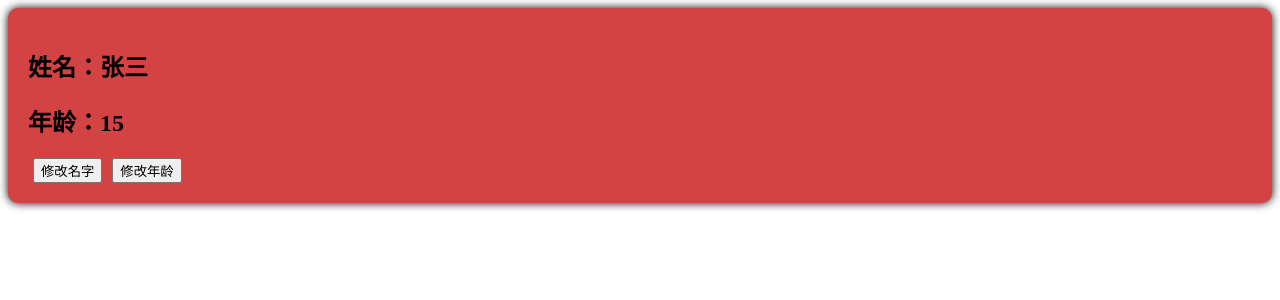
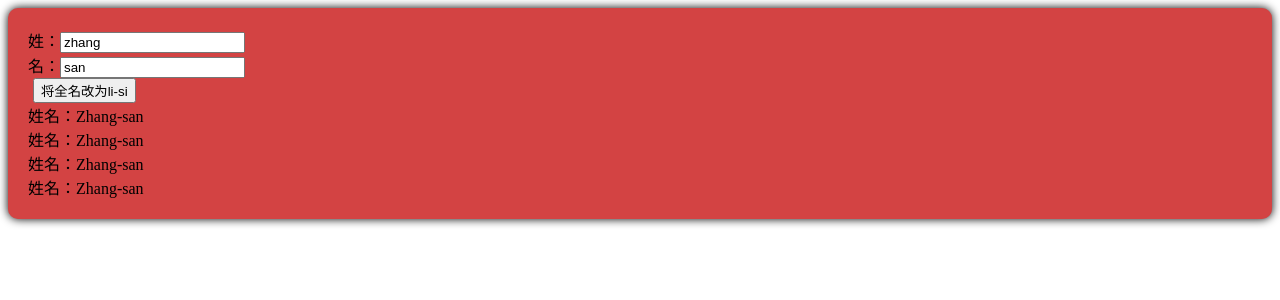
Before and after one commit to Water-blue7/vue3-learn, a Vue app in the folder hello_vue3/: page / in a window 1280 px wide. Shown: the top 300 px of the page. Built offline with nearby package versions, Linux system fonts and the light colour scheme.

Commit message:
computed 计算属性，只读，可读可写

```diff
--- a/hello_vue3/src/components/Person.vue
+++ b/hello_vue3/src/components/Person.vue
@@ -1,32 +1,38 @@
 <template>
     <div class="person">
-        <h2>姓名：{{ person.name }}</h2>
-        <h2>年龄：{{ person.age }}</h2>
-        <button @click="changeName">修改名字</button>
-        <button @click="changeAge">修改年龄</button>
+        姓：<input type="text" v-model="firstName"><br>
+        名：<input type="text" v-model="lastName"><br>
+        <button @click="changeFullName">将全名改为li-si</button><br>
+        姓名：<span>{{ fullName }}</span><br>
+        姓名：<span>{{ fullName }}</span><br>
+        姓名：<span>{{ fullName }}</span><br>
+        姓名：<span>{{ fullName }}</span><br>
     </div>
 </template>
 
 <script lang="ts" setup name="Person">
-// toRefs:把reactive定义的对象中的每一组k:y转成ref
-import { reactive, toRefs } from 'vue'
+import { ref, computed } from 'vue';
 
-let person = reactive({
-    name: '张三',
-    age: 15
+let firstName = ref('zhang')
+let lastName = ref('san')
+// 这样定义的fullName是一个计算属性，而且是只读的
+// let fullName = computed(() => {
+//     return firstName.value.slice(0, 1).toUpperCase() + firstName.value.slice(1) + '-' + lastName.value
+// })
+// 这样定义的fullName是一个计算属性，而且可读可写
+let fullName = computed({
+    get() {
+        return firstName.value.slice(0, 1).toUpperCase() + firstName.value.slice(1) + '-' + lastName.value
+    },
+    set(val) {
+        const [str1, str2] = val.split('-')
+        firstName.value = str1
+        lastName.value = str2
+    }
 })
 
-// 解构赋值
-// toRefs将对象中每一组的ky转成ref
-let { name, age } = toRefs(person)
-
-function changeName() {
-    name.value += '~'
-    console.log(person.name, name.value);
-}
-function changeAge() {
-    age.value += 1
-    console.log(person.age, age.value);
+function changeFullName() {
+    fullName.value = 'li-si'
 }
 </script>
 
```
